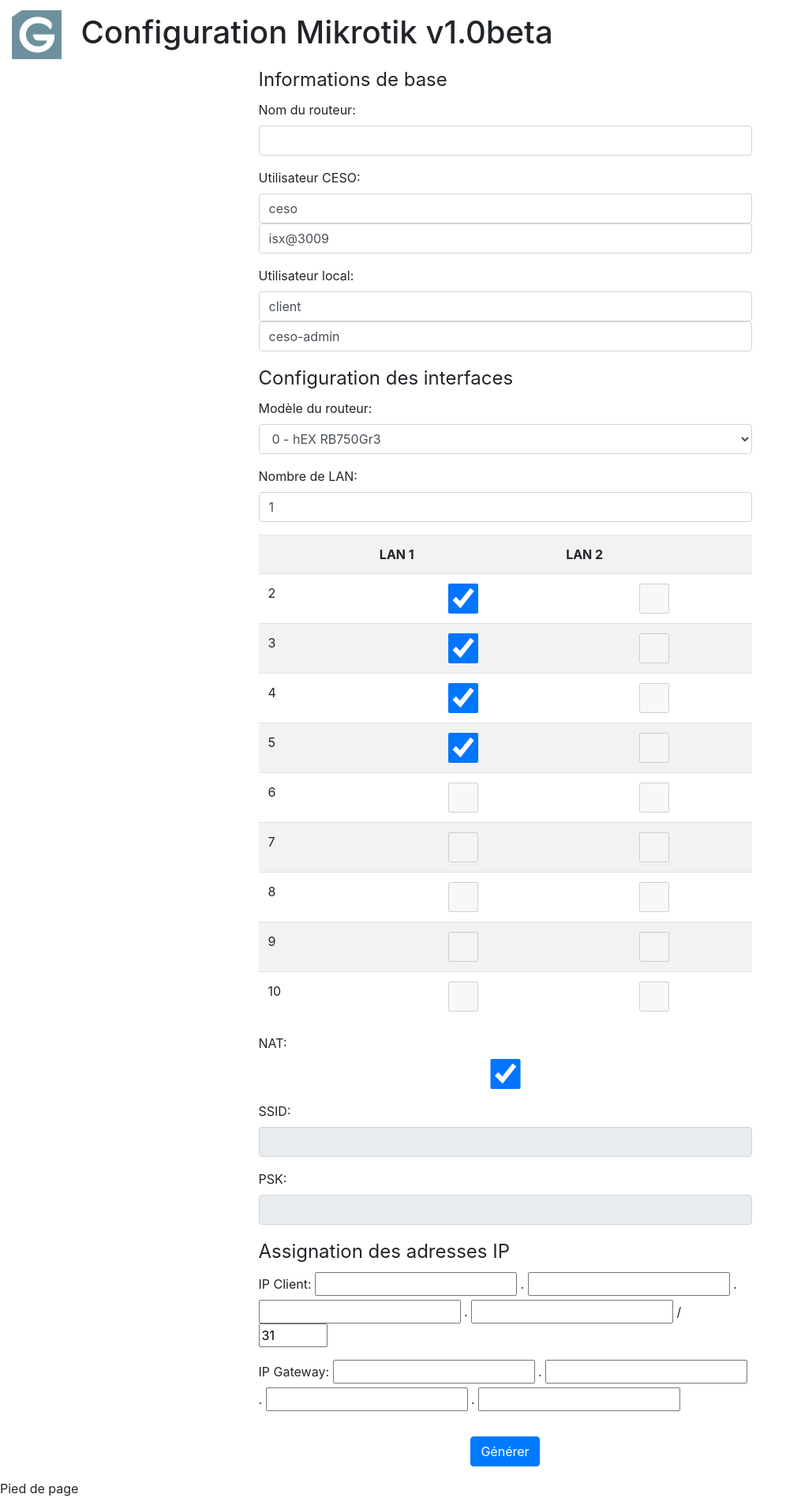
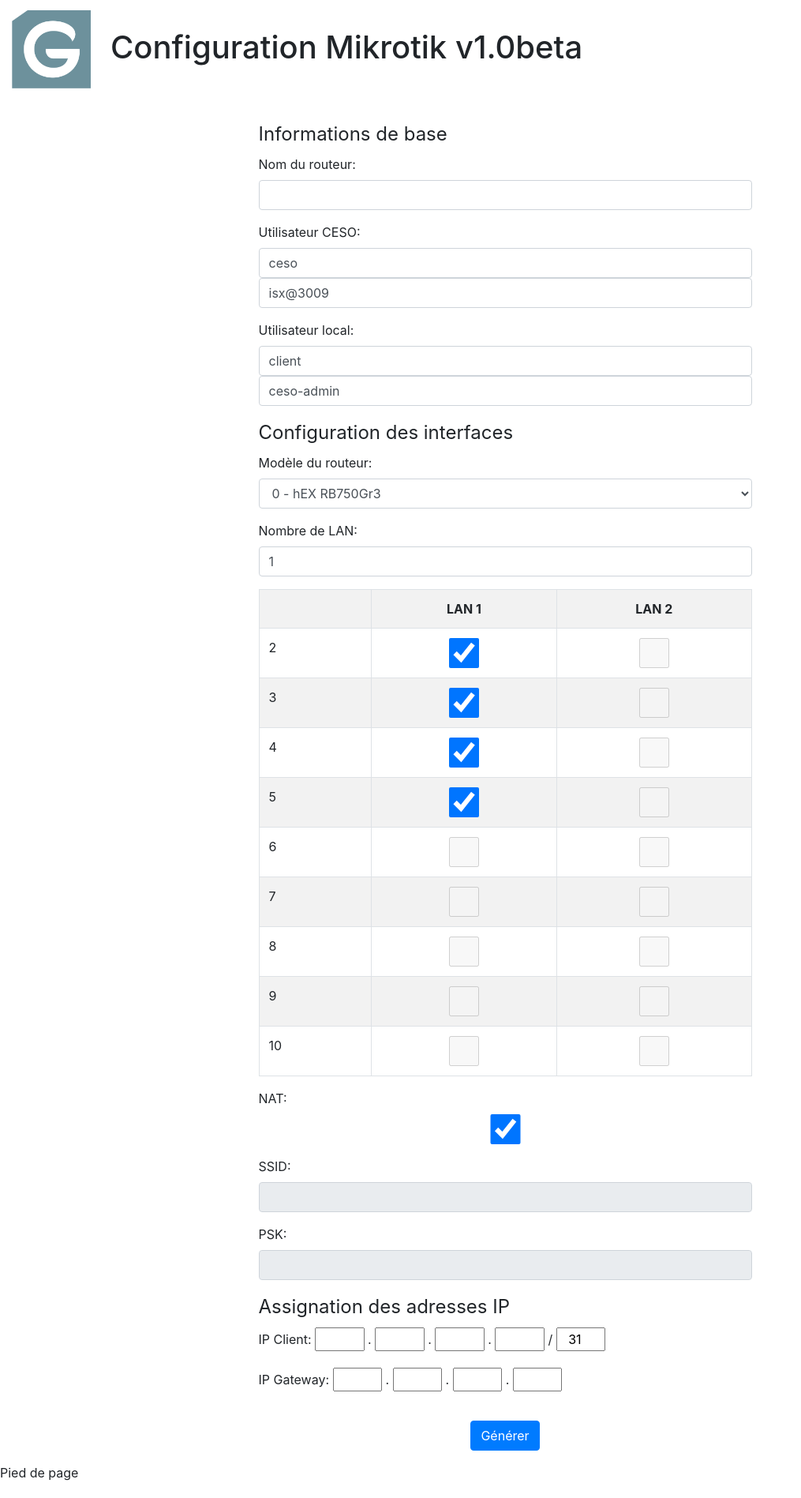
Before and after one commit to rorog2/web_config, a PHP site: page / in a window 1280 px wide. Shown: the whole page at 79% size, without its empty margins (0-1015 px from the left). After the commit the page ends 1875 px from the top, so only its background shows below. Run offline with PHP 8.4, Linux system fonts and the light colour scheme.

Commit message:
Modification mineure du style

```diff
--- a/css/style.css
+++ b/css/style.css
@@ -1,12 +1,24 @@
-button img{
-	width: 2%;
-}
-
 header h1 img {
 	margin-right: 2%;
-	width: 5%;
+	width: 100px;
 }
 
 header {
 	margin-top: 1%;
 }
+
+.ip{
+	text-align: center;
+	width: 10%;
+}
+
+#nat{
+	text-align: left;
+}
+
+th{
+	text-align: center;
+}
+.page-header{
+	margin-bottom: 40px;
+}
--- a/index.php
+++ b/index.php
@@ -56,7 +56,7 @@ $version = "v1.0beta"
 							<input type="number" name="nbLAN" id="nbLAN" min="1" max="2" value="1" class="form-control">
 						</p>
 						<p>
-							<table class="table table-striped">
+							<table class="table table-bordered table-striped">
 								<!-- <caption>Assignation des interfaces</caption> -->
 								<tr>
 									<th></th>
@@ -93,18 +93,18 @@ $version = "v1.0beta"
 						<legend>Assignation des adresses IP</legend>
 						<p>
 							<label for="ipclient">IP Client: </label>
-							<input class="ip" type="text" name="ipclient1" id="ipclient1" class="form-control" /> .
-							<input class="ip" type="text" name="ipclient2" id="ipclient2" class="form-control" /> .
-							<input class="ip" type="text" name="ipclient3" id="ipclient3" class="form-control" /> .
-							<input class="ip" type="text" name="ipclient4" id="ipclient4" class="form-control" /> /
-							<input class="ip" type="number" name="masque" id="masque" min="25" max="31" value="31"  class="form-control" />
+							<input class="ip" type="text" name="ipclient1" id="ipclient1" class="form-control ip" /> .
+							<input class="ip" type="text" name="ipclient2" id="ipclient2" class="form-control ip" /> .
+							<input class="ip" type="text" name="ipclient3" id="ipclient3" class="form-control ip" /> .
+							<input class="ip" type="text" name="ipclient4" id="ipclient4" class="form-control ip" /> /
+							<input class="ip" type="number" name="masque" id="masque" min="25" max="31" value="31"  class="form-control ip" />
 						</p>
 						<p>
 							<label for="ipclient">IP Gateway: </label>
-							<input class="ip" type="text" name="ipgateway1" id="ipgateway1" class="form-control" /> .
-							<input class="ip" type="text" name="ipgateway2" id="ipgateway2" class="form-control" /> .
-							<input class="ip" type="text" name="ipgateway3" id="ipgateway3" class="form-control" /> .
-							<input class="ip" type="text" name="ipgateway4" id="ipgateway4" class="form-control" />
+							<input class="ip" type="text" name="ipgateway1" id="ipgateway1" class="form-control ip" /> .
+							<input class="ip" type="text" name="ipgateway2" id="ipgateway2" class="form-control ip" /> .
+							<input class="ip" type="text" name="ipgateway3" id="ipgateway3" class="form-control ip" /> .
+							<input class="ip" type="text" name="ipgateway4" id="ipgateway4" class="form-control ip" />
 						</p>
 					</fieldset>
 					<p>
```
